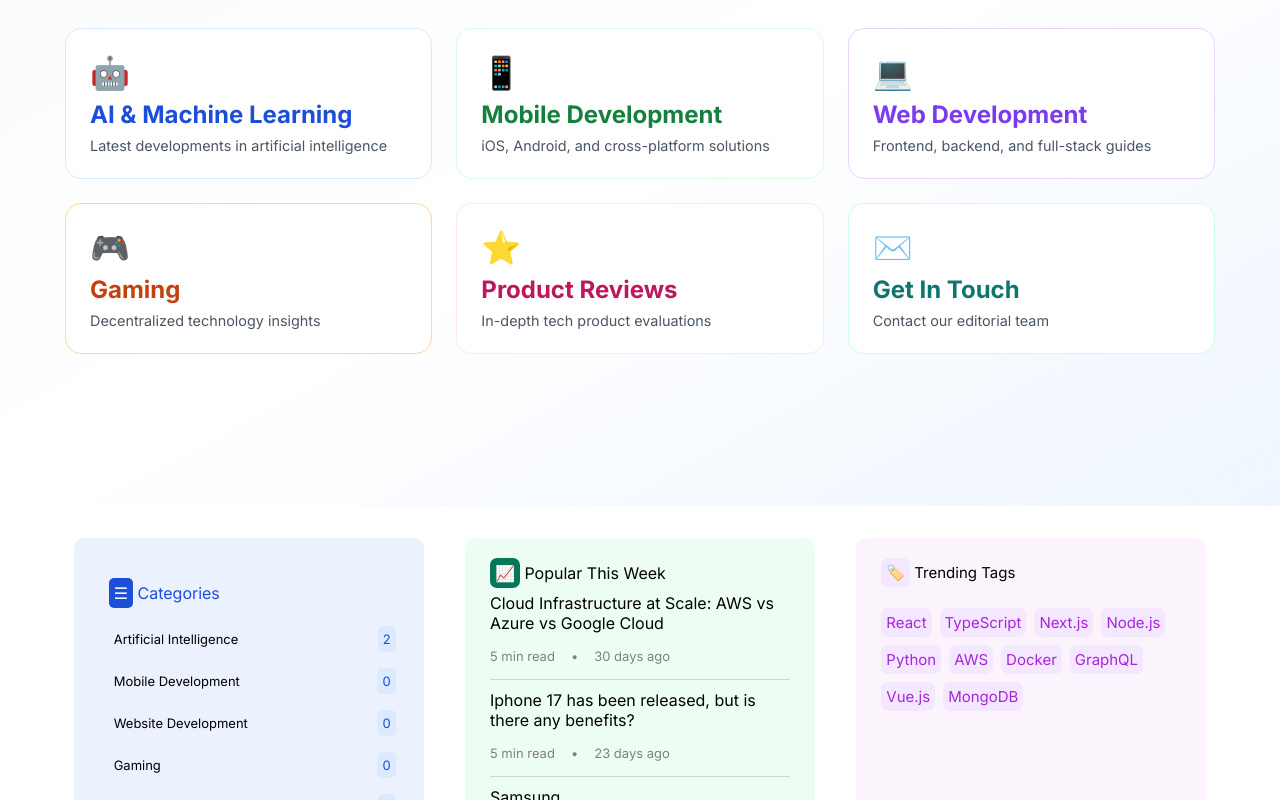
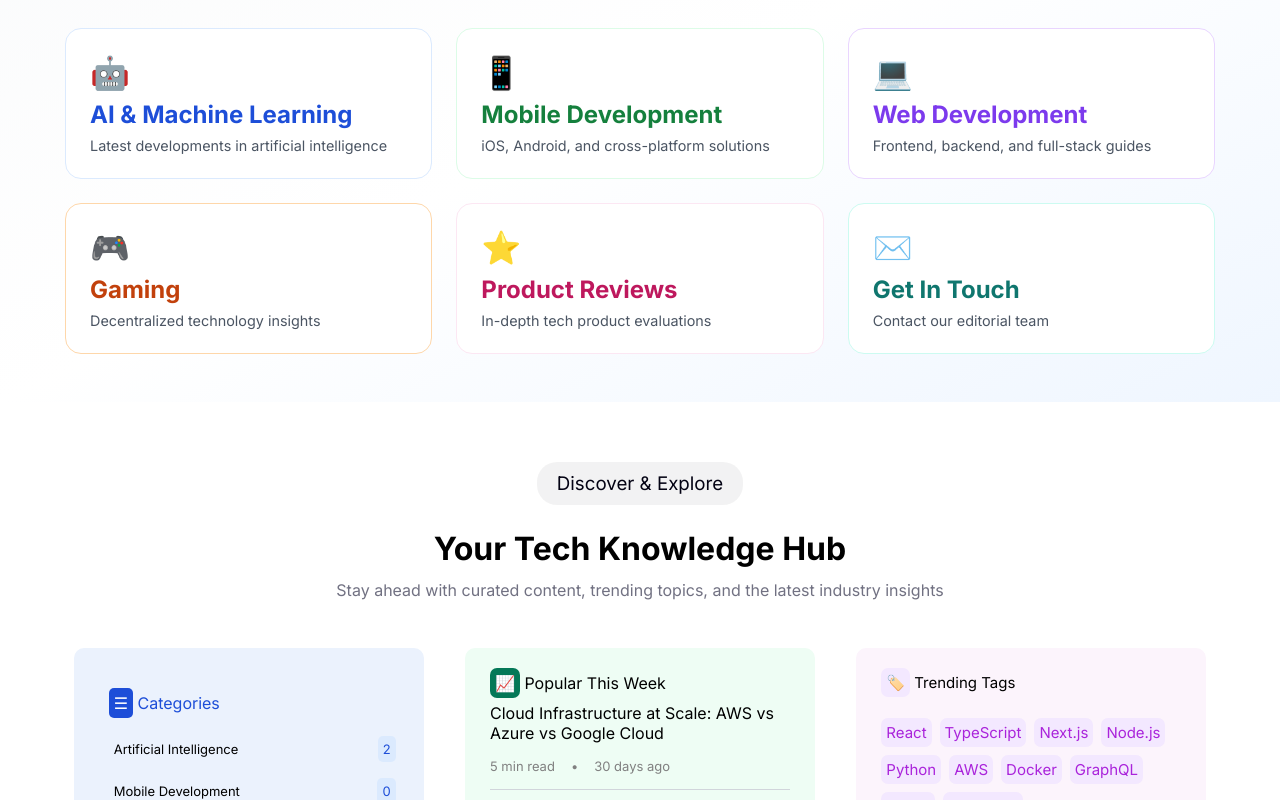
Before and after one commit to mohammedhassan37/blogplatforms, a React (Vite) app: page / in a window 1280 px wide. Shown: the part 791-1591 px from the top of the page. Built offline with nearby package versions, Linux system fonts and the light colour scheme.

Commit message:
Add hero section to Trending page
Introduces a new hero section with heading and description to the Trending page for improved user engagement. Styles for the new section are added in Trending.css, and minor padding adjustment is made in CategoriesNavigation.css.

```diff
--- a/src/components/Trending.jsx
+++ b/src/components/Trending.jsx
@@ -19,6 +19,13 @@ function Trending() {
 
   return (
     <>
+     <div className="farts">
+        <h3>Discover & Explore</h3>
+        <h1>Your Tech Knowledge Hub</h1>
+        <p>
+          Stay ahead with curated content, trending topics, and the latest industry insights
+        </p>
+      </div>
       <div className="TrendingContainer">
         <div className="CatMainContainer Categories">
           <p>
--- a/src/styles/CategoriesNavigation.css
+++ b/src/styles/CategoriesNavigation.css
@@ -1,12 +1,11 @@
 /* === Main Container === */
 .CatNavMain {
-  min-height: 85vh;
   background: linear-gradient(to bottom right, #f9fafb, #ffffff, #eff6ff);
   display: flex;
   align-items: center;
   flex-direction: column;
   padding:1.5vh;
-
+  padding-bottom: 6vh;
 }
 /* === Main Container === */
 
--- a/src/styles/Trending.css
+++ b/src/styles/Trending.css
@@ -142,3 +142,30 @@
     color: white;
 }
 /* === Tags === */
+
+
+
+.farts {
+  text-align: center;
+  margin: 6vh auto;
+}
+
+.farts h3 {
+  font-weight: normal;
+  background: rgba(3, 2, 19, 0.05);
+  color: #030213;
+  display: inline-block;
+  padding: 10px 20px;
+  border-radius: 20px;
+  margin: 1.5vh auto;
+}
+
+.farts h1 {
+ margin: 1.5vh auto;
+}
+
+.farts p {
+  color: #717182;
+  max-width: 650px;
+    margin: 1.5vh auto;
+}
```
